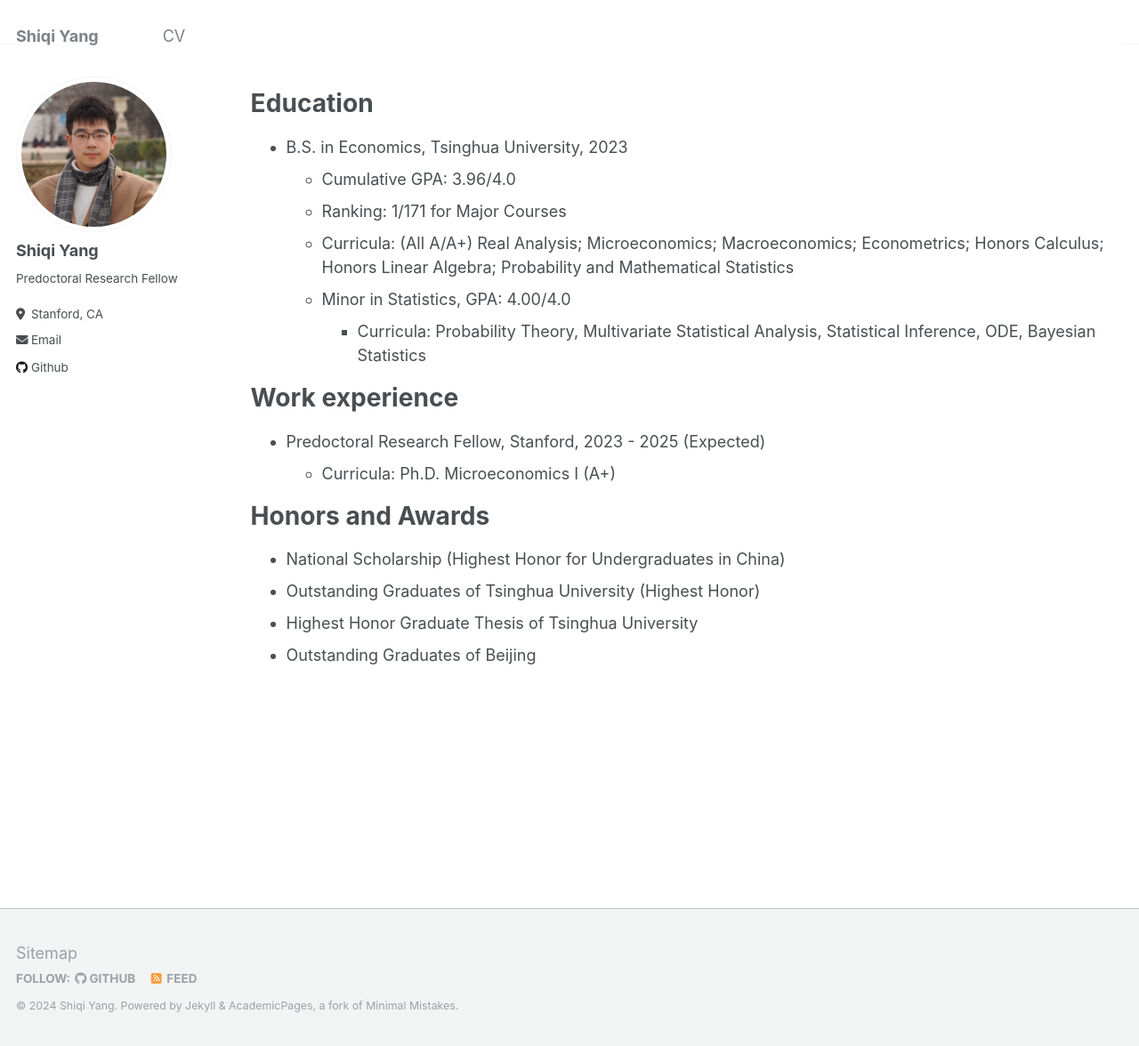
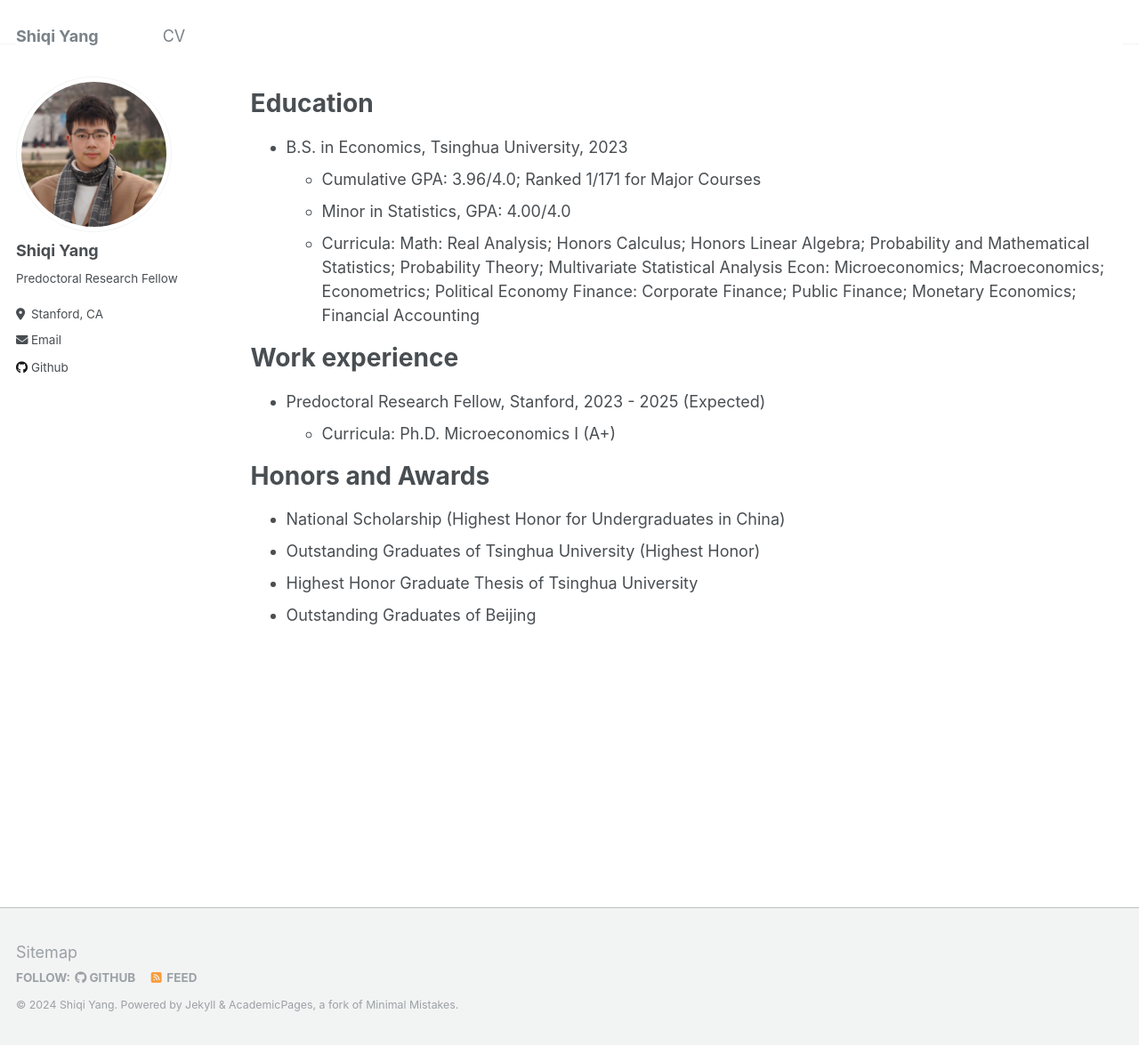
Before and after one commit to ShiqiYang2022/ShiqiYang2022.github.io, a Jekyll site: the page built from _pages/cv.md, in a window 1280 px wide and 1176 px high. Shown: the whole window at 89% size. Built offline with Jekyll 4.4.1, drawn with Linux system fonts in a browser that asks for light colours.

Commit message:
Update cv.md

```diff
--- a/_pages/cv.md
+++ b/_pages/cv.md
@@ -12,11 +12,13 @@ redirect_from:
 Education
 ======
 * B.S. in Economics, Tsinghua University, 2023
-  * Cumulative GPA: 3.96/4.0
-  * Ranking: 1/171 for Major Courses
-  * Curricula: (All A/A+) Real Analysis; Microeconomics; Macroeconomics; Econometrics; Honors Calculus; Honors Linear Algebra; Probability and Mathematical Statistics
+  * Cumulative GPA: 3.96/4.0; Ranked 1/171 for Major Courses
   * Minor in Statistics, GPA: 4.00/4.0
-    * Curricula: Probability Theory, Multivariate Statistical Analysis, Statistical Inference, ODE, Bayesian Statistics
+  * Curricula:
+    Math: Real Analysis; Honors Calculus; Honors Linear Algebra; Probability and Mathematical Statistics; Probability Theory; Multivariate Statistical Analysis
+    Econ: Microeconomics; Macroeconomics; Econometrics; Political Economy
+    Finance: Corporate Finance; Public Finance; Monetary Economics; Financial Accounting
+
 
 Work experience
 ======
```
